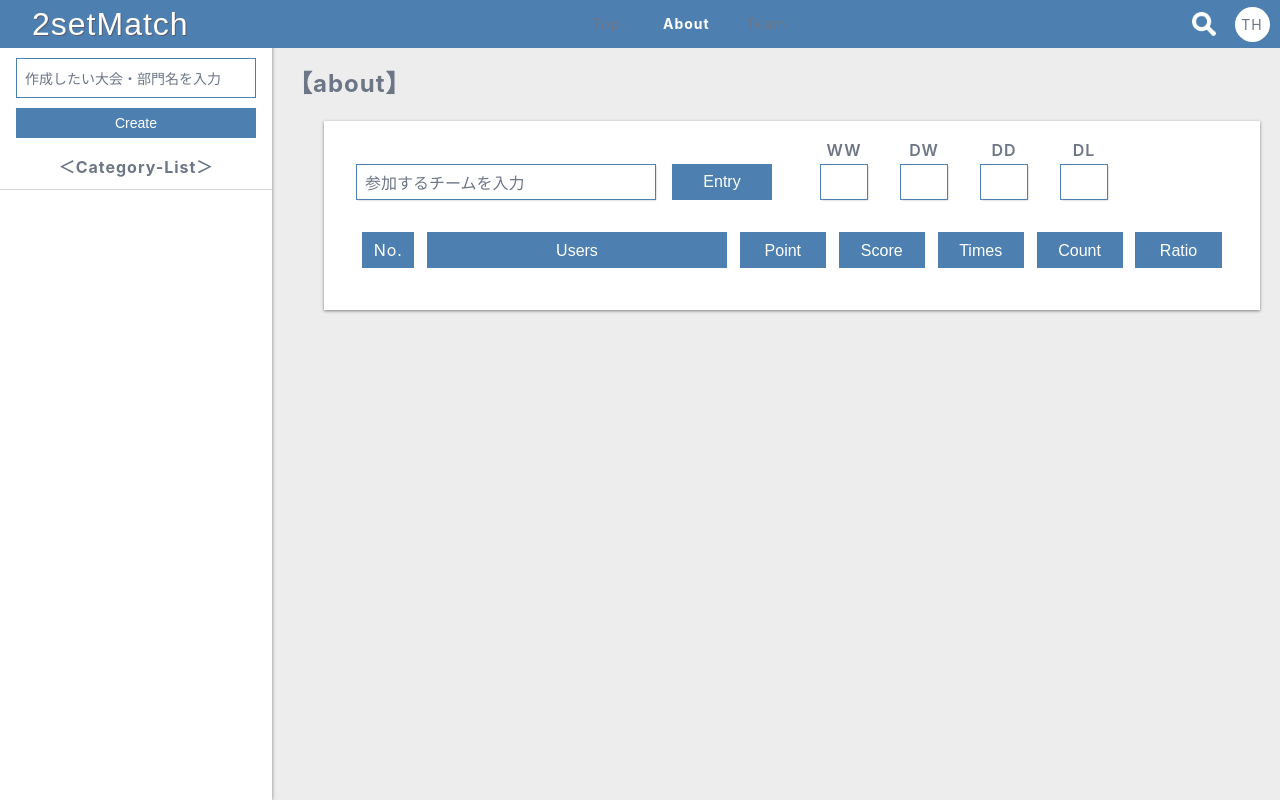
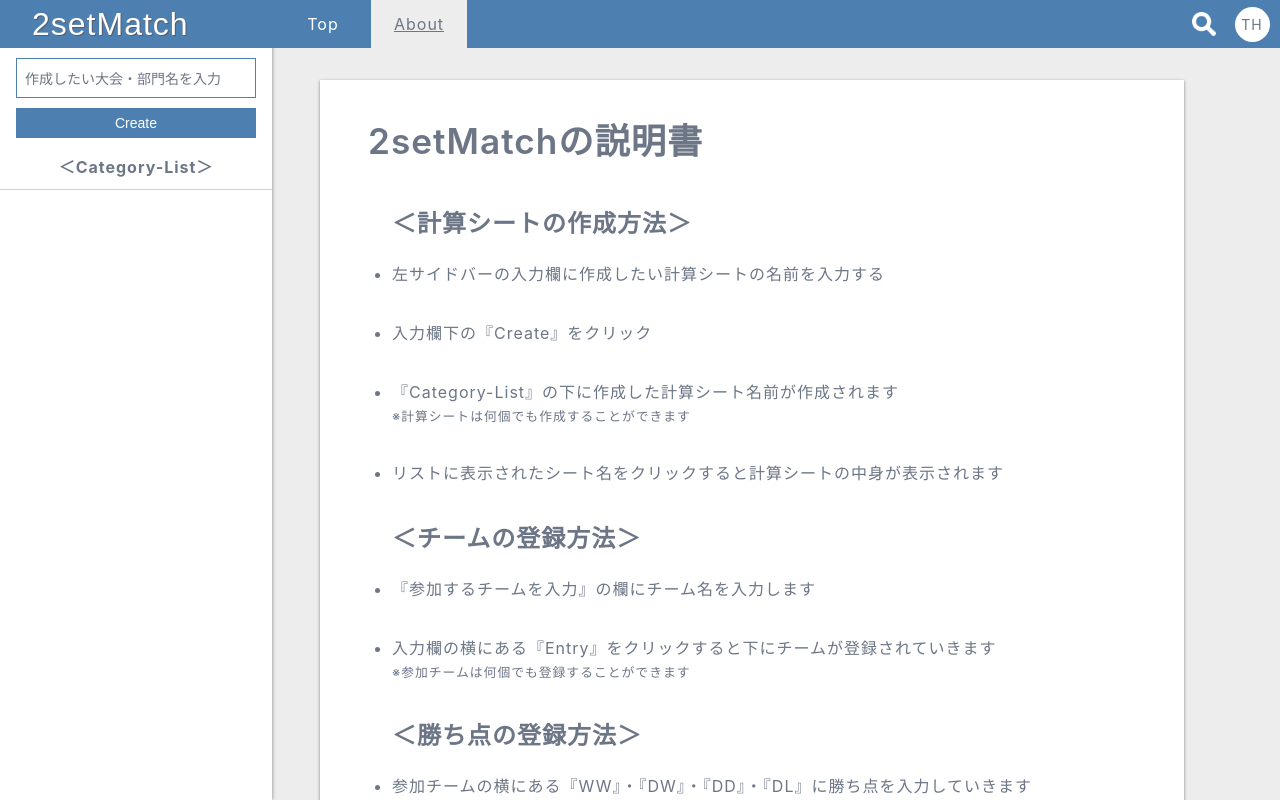
Before and after one commit to tetsu-hira/2set-app, a React (Create React App) app: page /about in a window 1280 px wide. Built offline with nearby package versions, Linux system fonts and the light colour scheme; a web font is replaced by a local one.

Commit message:
ヘッダーのリンクとaboutページの追加

```diff
--- a/public/css/style.css
+++ b/public/css/style.css
@@ -210,24 +210,37 @@ button {
 }
 .Header .HeaderContainer .HeaderLink {
   display: flex;
+  margin-left: 5.4rem;
+  margin-right: auto;
 }
 .Header .HeaderContainer .HeaderLink__item {
-  width: 5rem;
+  width: 6rem;
   margin: auto;
   text-align: center;
   height: 100%;
   line-height: 3rem;
   transition: 0.5s;
-}
-.Header .HeaderContainer .HeaderLink__item:hover {
   background-color: #ededed;
 }
 .Header .HeaderContainer .HeaderLink__text {
-  color: #fff;
-  font-weight: bold;
+  color: #6c7686;
+  text-decoration: underline;
+  font-size: 1rem;
+  transition: 0.5s;
 }
 .Header .HeaderContainer .HeaderLink__text:hover {
-  color: #4d80b0;
+  color: #6c7686;
+}
+.Header .HeaderContainer .HeaderLink__false {
+  color: #fff;
+  background-color: #4d80b0;
+  font-size: 1rem;
+  transition: 0.5s;
+}
+.Header .HeaderContainer .HeaderLink__false:hover {
+  color: #6c7686;
+  text-decoration: underline;
+  background-color: #ededed;
 }
 .Header .HeaderContainer .HeaderRight {
   display: flex;
@@ -255,6 +268,38 @@ button {
   background: #fff;
   text-align: center;
   line-height: 2.5em;
+}
+
+.About {
+  width: 960px;
+}
+.About .AboutContainer {
+  margin: 2rem auto;
+  background-color: #fff;
+  box-shadow: 0 1px 3px gray;
+  width: 90%;
+  padding: 1rem 1rem 2rem;
+  height: auto;
+}
+.About .AboutContainer h1 {
+  margin: 1rem 1rem 2rem 2rem;
+  font-size: 2.2rem;
+  text-align: left;
+}
+.About .AboutContainer ol li {
+  list-style-type: disc;
+  text-align: left;
+  font-size: 1rem;
+  margin: 0 0 2rem 1rem;
+}
+.About .AboutContainer ol li p {
+  font-size: 0.8rem;
+}
+.About .AboutContainer ol .title {
+  font-size: 1.5rem;
+  font-weight: bold;
+  list-style: none;
+  margin: 0 0 1rem 1rem;
 }
 
 .Cross {
--- a/sass/Module/Header.scss
+++ b/sass/Module/Header.scss
@@ -41,22 +41,39 @@
     }
     .HeaderLink {
       display: flex;
+      margin-left: 5.4rem;
+      margin-right: auto;
       &__item {
-        width: 5rem;
+        width: 6rem;
         margin: auto;
         text-align: center;
         height: 100%;
         line-height: 3rem;
         transition: 0.5s;
+        background-color: $BackColor;
+      }
+      &__text {
+        color: $FontColor;
+        // font-weight: bold;
+        text-decoration: underline;
+        font-size: 1rem;
+        transition: 0.5s;
         &:hover {
-          background-color: $BackColor;
+          color: $FontColor;
+          // font-weight: bold;
         }
       }
-      &__text {
+      &__false {
         color: $WhiteColor;
-        font-weight: bold;
+        background-color: $PrimaryColor;
+        // font-weight: bold;
+        font-size: 1rem;
+        transition: 0.5s;
         &:hover {
-          color: $PrimaryColor;
+          color: $FontColor;
+          // font-weight: bold;
+          text-decoration: underline;
+          background-color: $BackColor;
         }
       }
     }
--- /dev/null
+++ b/sass/Page/About.scss
@@ -0,0 +1,33 @@
+.About {
+  width: 960px;
+  .AboutContainer {
+    margin: 2rem auto;
+    background-color: $WhiteColor;
+    box-shadow: 0 1px 3px gray;
+    width: 90%;
+    padding: 1rem 1rem 2rem;
+    height: auto;
+    h1 {
+      margin: 1rem 1rem 2rem 2rem;
+      font-size: 2.2rem;
+      text-align: left;
+    }
+    ol {
+      li {
+        list-style-type: disc;
+        text-align: left;
+        font-size: 1rem;
+        margin: 0 0 2rem 1rem;
+        p {
+          font-size: 0.8rem;
+        }
+      }
+      .title {
+        font-size: 1.5rem;
+        font-weight: bold;
+        list-style: none;
+        margin: 0 0 1rem 1rem;
+      }
+    }
+  }
+}
--- a/src/App.tsx
+++ b/src/App.tsx
@@ -8,6 +8,7 @@ import Header from './components/Header';
 import Index from './components/Index';
 import Item from './components/Item';
 import entryTeam from './reducers/team';
+import About from './components/About';
 
 const App: React.FC = () => {
   const [item, setItem] = useState<string>('');
@@ -83,6 +84,7 @@ const App: React.FC = () => {
               <Routes>
                 <Route path="/" element={<Index />} />
                 <Route path="/:item" element={<Item />} />
+                <Route path="/about" element={<About />} />
               </Routes>
             </div>
           </div>
--- a/src/components/About.tsx
+++ b/src/components/About.tsx
@@ -30,7 +30,7 @@ const About = () => {
           <li>『DW』　1-1で合計点数が多かったチームの勝ち点を入力します</li>
           <li>『DD』　1-1で合計点数が同じだった場合の勝ち点を入力します</li>
           <li>『DL』　1-1で合計点数が少なかったチームの勝ち点を入力します</li>
-          <li>＜対戦結果の登録方法＞</li>
+          <li className="title">＜対戦結果の登録方法＞</li>
           <li>登録したいチームのチーム名の横にある↓ボタンをクリックします</li>
           <li>
             チームリストの下に対戦表が作成されますので結果を入力していきます
--- a/src/components/Header.tsx
+++ b/src/components/Header.tsx
@@ -44,7 +44,7 @@ const Header: FC<{
               About
             </li>
           </Link>
-          <Link
+          {/* <Link
             to="/user"
             className="HeaderLink__item"
             onClick={() => {
@@ -58,7 +58,7 @@ const Header: FC<{
             >
               Team
             </li>
-          </Link>
+          </Link> */}
         </ul>
         <div className="HeaderRight">
           <div className="search">
```
